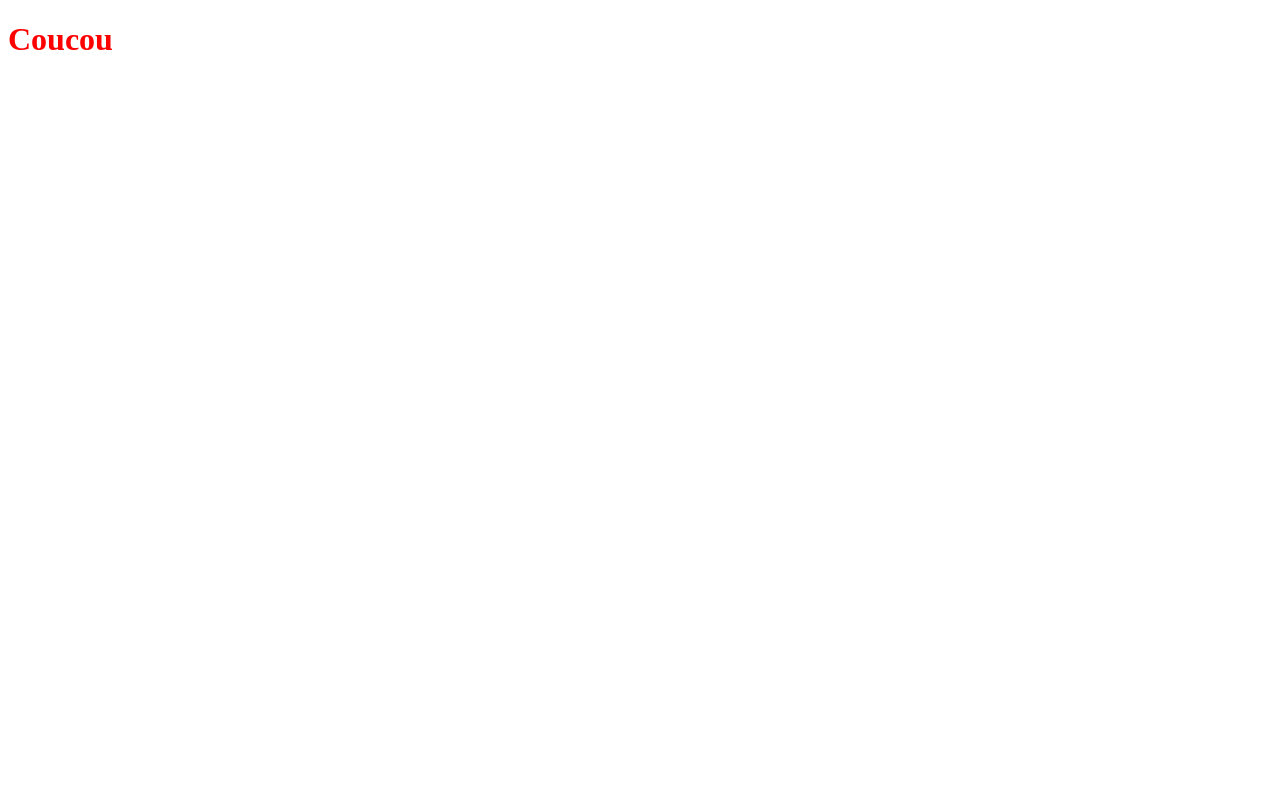
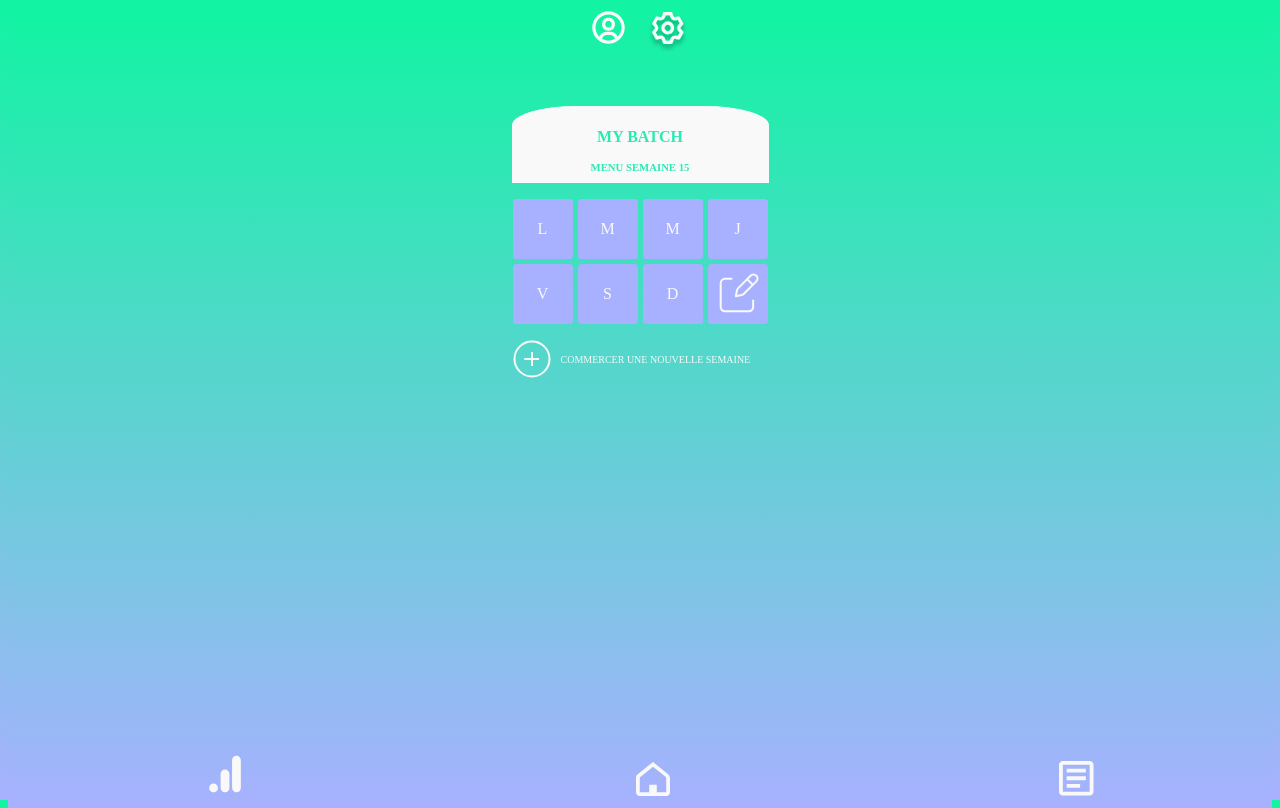
Before and after one commit to antonileb/integration, a plain HTML site: page index.html in a window 1280 px wide. Drawn offline with Linux system fonts and the light colour scheme.

Commit message:
sauvegarde

```diff
--- a/index.html
+++ b/index.html
@@ -8,6 +8,41 @@
     <title>Integration</title>
 </head>
 <body>
-    <h1>Coucou</h1>
+    <header id="header">
+        <div class="img_header"><a href="#"><img src="img_header1.svg" alt="img_profil"></a></div>
+        <div class="img_header"><a href="#"><img src="img_header2.svg" alt="img_paramettre"></a></div>
+    </header>
+
+    <main id="main">
+        <div class="my_batch">
+            <h4>MY BATCH</h4>
+            <h6>MENU SEMAINE 15</h6>
+        </div>
+        <div class="planning">
+            <ul>
+                <li><a href="#">L</a></li>
+                <li><a href="#">M</a></li>
+                <li><a href="#">M</a></li>
+                <li><a href="#">J</a></li>
+                <li><a href="#">V</a></li>
+                <li><a href="#">S</a></li>
+                <li><a href="#">D</a></li>
+                <li><a href="#"><img src="img_planning.svg" alt="modifier"></a></li>
+            </ul>
+            <a class="lien_planning" href="#">
+                <img src="img_planning2.svg" alt="+">
+                COMMERCER UNE NOUVELLE SEMAINE
+            </a>
+        </div>
+    </main>
+
+    <footer id="footer">
+        <div class="img_footer"><a href="#"><img src="img_footer1.svg" alt="img_stat"></a></div>
+        <div class="img_footer"><a href="#"><img src="img_footer2.svg" alt="img_home"></a></div>
+        <div class="img_footer"><a href="#"><img src="img_footer3.svg" alt="img_article"></a></div>
+    </footer>
+
+
+
 </body>
 </html>
--- a/style.css
+++ b/style.css
@@ -1,3 +1,86 @@
-h1 {
-    color: red;
+html, body {
+    position: relative;
+    height : 100%;
+    background: linear-gradient(180deg, #12F4A3 0%, #A8B1FF 100%);
 }
+
+#header {
+    display: flex;
+    justify-content: center;
+    gap: 20px;
+    position: sticky;
+    top: 0;
+}
+
+#main {
+    display: flex;
+    flex-direction: column;
+    align-items: center;
+    margin-top: 50px;
+}
+
+.my_batch {
+    width: 255px;
+    height: 75px;
+    background-color: #F9F9F9;
+    border: 1px solid #F9F9F9;
+    border-radius: 25% 25% 0 0;
+}
+
+.my_batch h4 {
+    margin-bottom: 0;
+    text-align: center;
+    color: #2AEAB1;
+}
+
+.my_batch h6 {
+    margin: 15px;
+    text-align: center;
+    color: #2AEAB1;
+}
+
+.planning {
+    width: 255px;
+}
+
+.planning ul {
+    display: flex;
+    flex-wrap: wrap;
+    padding-left: 10px;
+    list-style: none;
+    padding: 0;
+    gap: 5px;
+}
+
+.planning ul li {
+    background-color: #A8B1FF;
+    border-radius: 6%;
+}
+
+.planning ul li a {
+    display: flex;
+    justify-content: center;
+    align-items: center;
+    text-decoration: none;
+    width: 60px;
+    height: 60px;
+    color: #F9F9F9;
+}
+
+.lien_planning {
+    display: flex;
+    align-items: center;
+    gap: 10px;
+    text-decoration: none;
+    font-size: 10px;
+    color: #F9F9F9;
+}
+
+#footer {
+    position: fixed;
+    bottom: 0;
+    width: 100%;
+    display: flex;
+    justify-content: space-around;
+    align-items: flex-end;
+}
```
Also changed, not shown: img_footer1.svg (added), img_footer2.svg (added), img_footer3.svg (added), img_header1.svg (added), img_header2.svg (added), img_planning.svg (added), img_planning2.svg (added).
